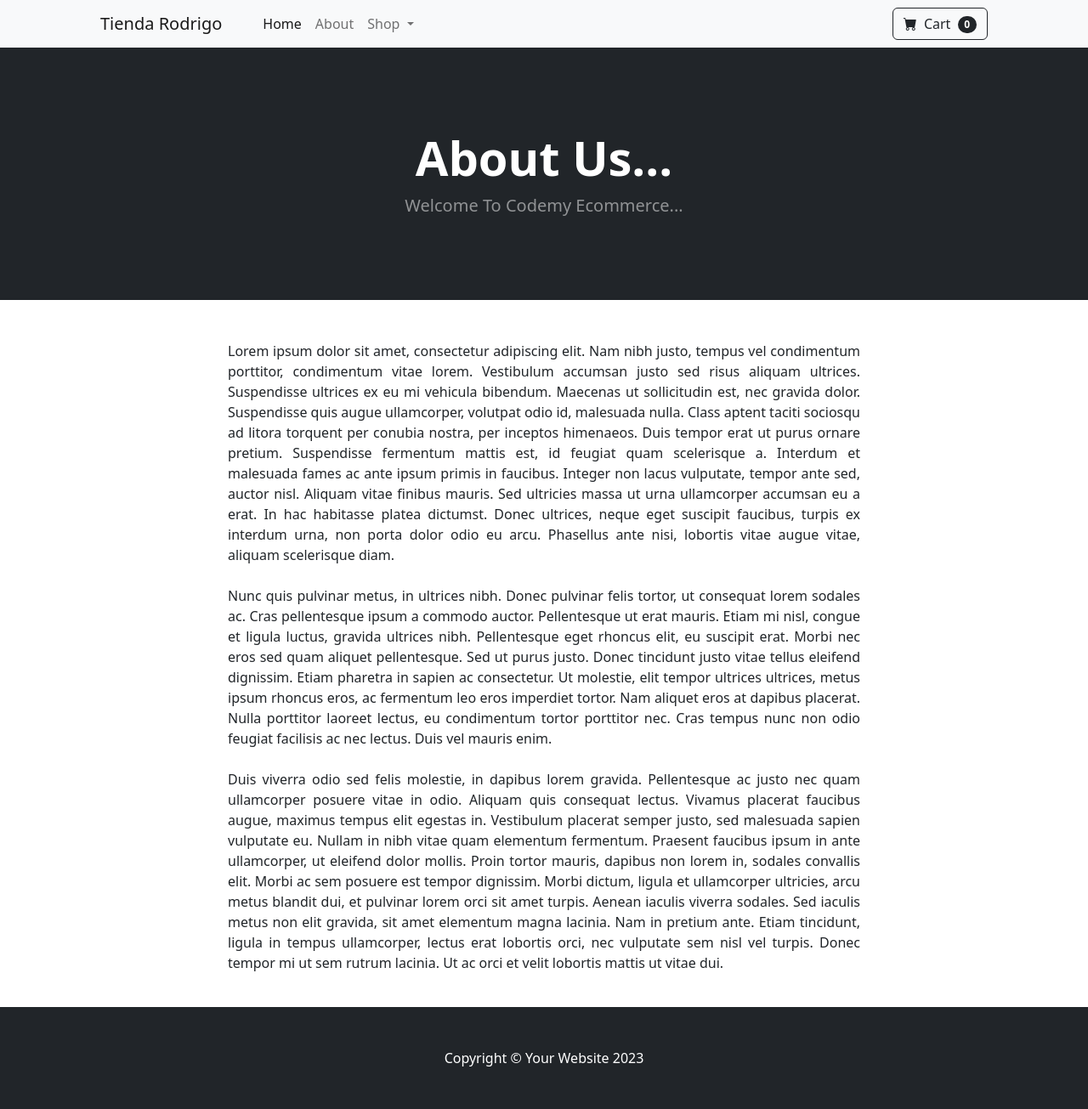
After one commit to Andromeda98/Django-Ecommerce, a Django app: page /about/ in a window 1280 px wide. The commit adds this page. Shown: the whole page at 85% size. Run offline with Django 5.2, Linux system fonts and the light colour scheme; some libraries are stand-ins or nearby versions.

Commit message:
Add about page

```diff
--- /dev/null
+++ b/ecom/store/templates/about.html
@@ -0,0 +1,37 @@
+{% extends 'base.html' %}
+{% block content %}
+
+<!-- Header -->
+<header class="bg-dark py-5">
+    <div class="container px-4 px-lg-5 my-5">
+        <div class="text-center text-white">
+            <h1 class="display-4 fw-bolder">About Us...</h1>
+            <p class="lead fw-normal text-white-50 mb-0">
+                Welcome To Codemy Ecommerce...
+            </p>
+        </div>
+    </div>
+</header>
+
+<div class="container">
+    <div class="row">
+        <center>
+            <div class="col-8">
+                <br><br>
+
+                <p align="justify">
+                    Lorem ipsum dolor sit amet, consectetur adipiscing elit. Nam nibh justo, tempus vel condimentum porttitor, condimentum vitae lorem. Vestibulum accumsan justo sed risus aliquam ultrices. Suspendisse ultrices ex eu mi vehicula bibendum. Maecenas ut sollicitudin est, nec gravida dolor. Suspendisse quis augue ullamcorper, volutpat odio id, malesuada nulla. Class aptent taciti sociosqu ad litora torquent per conubia nostra, per inceptos himenaeos. Duis tempor erat ut purus ornare pretium. Suspendisse fermentum mattis est, id feugiat quam scelerisque a. Interdum et malesuada fames ac ante ipsum primis in faucibus. Integer non lacus vulputate, tempor ante sed, auctor nisl. Aliquam vitae finibus mauris. Sed ultricies massa ut urna ullamcorper accumsan eu a erat. In hac habitasse platea dictumst. Donec ultrices, neque eget suscipit faucibus, turpis ex interdum urna, non porta dolor odio eu arcu. Phasellus ante nisi, lobortis vitae augue vitae, aliquam scelerisque diam.
+                    <br><br>
+
+                    Nunc quis pulvinar metus, in ultrices nibh. Donec pulvinar felis tortor, ut consequat lorem sodales ac. Cras pellentesque ipsum a commodo auctor. Pellentesque ut erat mauris. Etiam mi nisl, congue et ligula luctus, gravida ultrices nibh. Pellentesque eget rhoncus elit, eu suscipit erat. Morbi nec eros sed quam aliquet pellentesque. Sed ut purus justo. Donec tincidunt justo vitae tellus eleifend dignissim. Etiam pharetra in sapien ac consectetur. Ut molestie, elit tempor ultrices ultrices, metus ipsum rhoncus eros, ac fermentum leo eros imperdiet tortor. Nam aliquet eros at dapibus placerat. Nulla porttitor laoreet lectus, eu condimentum tortor porttitor nec. Cras tempus nunc non odio feugiat facilisis ac nec lectus. Duis vel mauris enim.
+                    <br><br>
+
+                    Duis viverra odio sed felis molestie, in dapibus lorem gravida. Pellentesque ac justo nec quam ullamcorper posuere vitae in odio. Aliquam quis consequat lectus. Vivamus placerat faucibus augue, maximus tempus elit egestas in. Vestibulum placerat semper justo, sed malesuada sapien vulputate eu. Nullam in nibh vitae quam elementum fermentum. Praesent faucibus ipsum in ante ullamcorper, ut eleifend dolor mollis. Proin tortor mauris, dapibus non lorem in, sodales convallis elit. Morbi ac sem posuere est tempor dignissim. Morbi dictum, ligula et ullamcorper ultricies, arcu metus blandit dui, et pulvinar lorem orci sit amet turpis. Aenean iaculis viverra sodales. Sed iaculis metus non elit gravida, sit amet elementum magna lacinia. Nam in pretium ante. Etiam tincidunt, ligula in tempus ullamcorper, lectus erat lobortis orci, nec vulputate sem nisl vel turpis. Donec tempor mi ut sem rutrum lacinia. Ut ac orci et velit lobortis mattis ut vitae dui.
+                    <br><br>
+                </p>
+            </div>
+        </center>
+    </div>
+</div>
+
+{% endblock %}
--- /dev/null
+++ b/ecom/store/templates/base.html
@@ -0,0 +1,49 @@
+
+{% load static %}
+
+<!DOCTYPE html>
+<html lang="en">
+<head>
+    <meta charset="utf-8" />
+    <meta name="viewport" content="width=device-width, initial-scale=1, shrink-to-fit=no" />
+    <meta name="description" content="" />
+    <meta name="author" content="" />
+    <title>Proyecto Ecommerce Django</title>
+
+    <!-- Favicon -->
+    <link rel="icon" type="image/x-icon" href="{% static 'assets/favicon.ico' %}" />
+
+    <!-- Bootstrap icons -->
+    <link href="https://cdn.jsdelivr.net/npm/bootstrap-icons@1.5.0/font/bootstrap-icons.css" rel="stylesheet" />
+
+    <!-- Theme CSS -->
+    <link href="{% static 'css/styles.css' %}" rel="stylesheet" />
+</head>
+
+<body>
+
+    <!-- Navigation -->
+
+    {% include 'navbar.html'%}
+    {% block content%}
+    {%endblock%}
+
+
+
+    <!-- Footer -->
+    <footer class="py-5 bg-dark">
+        <div class="container">
+            <p class="m-0 text-center text-white">
+                Copyright &copy; Your Website 2023
+            </p>
+        </div>
+    </footer>
+
+    <!-- Bootstrap JS -->
+    <script src="https://cdn.jsdelivr.net/npm/bootstrap@5.2.3/dist/js/bootstrap.bundle.min.js"></script>
+
+    <!-- Theme JS -->
+    <script src="{% static 'js/scripts.js' %}"></script>
+
+</body>
+</html>
--- /dev/null
+++ b/ecom/store/templates/navbar.html
@@ -0,0 +1,42 @@
+<nav class="navbar navbar-expand-lg navbar-light bg-light">
+        <div class="container px-4 px-lg-5">
+            <a class="navbar-brand" href="{% url 'home'%}">Tienda Rodrigo</a>
+
+            <button class="navbar-toggler" type="button" data-bs-toggle="collapse"
+                    data-bs-target="#navbarSupportedContent" aria-controls="navbarSupportedContent"
+                    aria-expanded="false" aria-label="Toggle navigation">
+                <span class="navbar-toggler-icon"></span>
+            </button>
+
+            <div class="collapse navbar-collapse" id="navbarSupportedContent">
+                <ul class="navbar-nav me-auto mb-2 mb-lg-0 ms-lg-4">
+                    <li class="nav-item">
+                        <a class="nav-link active" aria-current="page" href="{% url 'home'%}">Home</a>
+                    </li>
+                    <li class="nav-item">
+                        <a class="nav-link" href="{% url 'about'%}">About</a>
+                    </li>
+                    <li class="nav-item dropdown">
+                        <a class="nav-link dropdown-toggle" id="navbarDropdown" href="#" role="button"
+                           data-bs-toggle="dropdown" aria-expanded="false">
+                            Shop
+                        </a>
+                        <ul class="dropdown-menu" aria-labelledby="navbarDropdown">
+                            <li><a class="dropdown-item" href="#!">All Products</a></li>
+                            <li><hr class="dropdown-divider" /></li>
+                            <li><a class="dropdown-item" href="#!">Popular Items</a></li>
+                            <li><a class="dropdown-item" href="#!">New Arrivals</a></li>
+                        </ul>
+                    </li>
+                </ul>
+
+                <form class="d-flex">
+                    <button class="btn btn-outline-dark" type="submit">
+                        <i class="bi-cart-fill me-1"></i>
+                        Cart
+                        <span class="badge bg-dark text-white ms-1 rounded-pill">0</span>
+                    </button>
+                </form>
+            </div>
+        </div>
+    </nav>
--- a/ecom/store/urls.py
+++ b/ecom/store/urls.py
@@ -3,4 +3,5 @@ from . import views
 
 urlpatterns = [
     path('', views.home, name='home'),
+    path('about/', views.about, name='about'),
 ]
--- a/ecom/store/views.py
+++ b/ecom/store/views.py
@@ -1,7 +1,9 @@
 from django.shortcuts import render
 from .models import Product
-# Create your views here.
 
 def home(request):
     products = Product.objects.all()
-    return render(request, 'home.html', {'products':products})
+    return render(request, 'home.html', {'products': products})
+
+def about(request):
+    return render(request, 'about.html', {})
```
Also changed, not shown: ecom/store/templates/home.html (+3 -81 lines).
